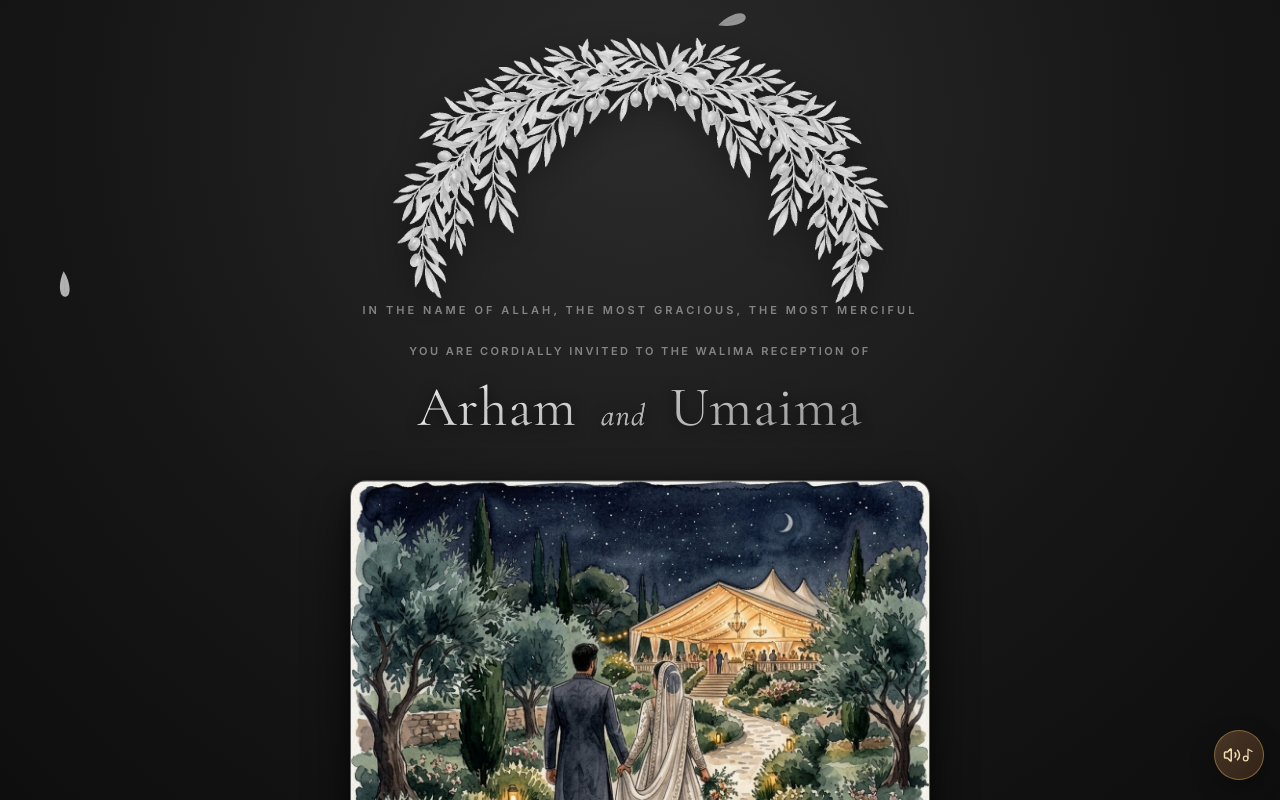
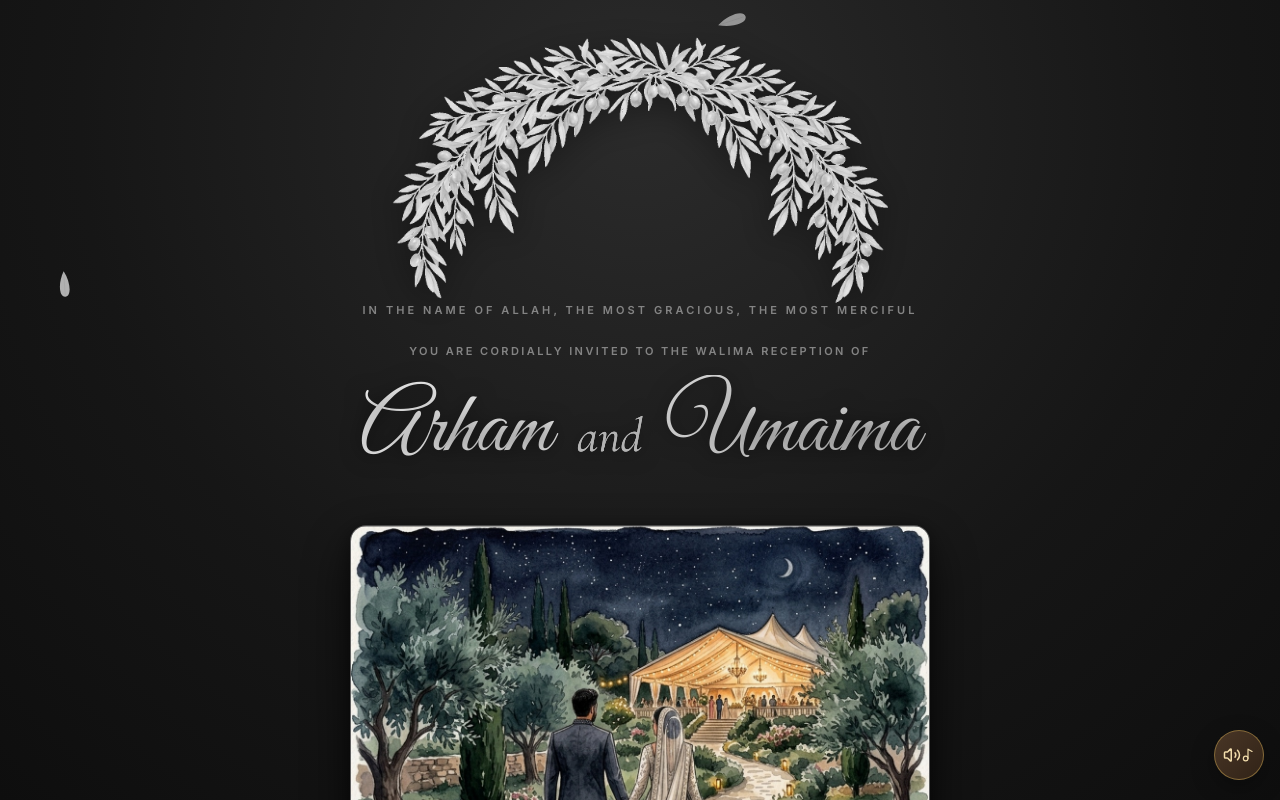
Before and after one commit to shaheersohail254-droid/weddinginvite, a Next.js app: page / in a window 1280 px wide. Both pictures are taken after a click on the button 640 px from the left and 400 px from the top of the page. Shown: the top 800 px of the page. Built offline with nearby package versions, Linux system fonts and the light colour scheme.

Commit message:
Updated website

```diff
--- a/src/app/globals.css
+++ b/src/app/globals.css
@@ -636,20 +636,23 @@ body {
   z-index: 1;
 }
 
-.hero h1,
 .text-section h2,
 .events h2,
 .countdown h2,
 .venue h2,
 .rsvp h2,
-.closing h2 {
-  max-width: 680px;
+.closing h2,
+.section-heading h2 {
+  max-width: 760px;
+  margin: 0 auto 16px !important;
+  text-align: center !important;
   font-family: 'Cormorant Garamond', serif !important;
   font-size: clamp(32px, 5.5vw, 56px) !important;
   color: #FFFFFF !important;
   letter-spacing: 0.02em !important;
   text-shadow: 0 2px 14px rgba(0, 0, 0, 0.7) !important;
   z-index: 2;
+  display: block !important;
 }
 
 .hero h1 {
@@ -746,8 +749,10 @@ body {
 .venue h2,
 .rsvp h2 {
   font-size: clamp(32px, 5.5vw, 52px);
-  margin: 0 0 16px;
+  margin: 0 auto 16px !important;
+  text-align: center !important;
   color: var(--cloud-veil);
+  display: block !important;
 }
 
 .body-copy {
@@ -763,8 +768,13 @@ body {
 }
 
 .section-heading {
-  text-align: center;
-  margin-bottom: 40px;
+  text-align: center !important;
+  margin: 0 auto 36px !important;
+  display: flex;
+  flex-direction: column;
+  align-items: center;
+  justify-content: center;
+  width: 100%;
 }
 
 .event-grid {
@@ -862,7 +872,10 @@ body {
 
 /* Countdown Section */
 .countdown {
-  text-align: center;
+  text-align: center !important;
+  display: flex;
+  flex-direction: column;
+  align-items: center;
   background: linear-gradient(135deg, #1E1E1E 0%, #0E0E0E 100%);
   color: #E0E0E0;
   max-width: none;
@@ -2601,15 +2614,18 @@ body {
 }
 
 .couple-script-heading {
-  font-family: 'Pinyon Script', cursive !important;
-  font-size: clamp(56px, 11vw, 92px) !important;
+  font-family: 'Great Vibes', 'Alex Brush', cursive !important;
+  font-size: clamp(52px, 10vw, 88px) !important;
   font-weight: 400 !important;
+  text-align: center !important;
+  margin: 10px auto 20px !important;
   background: linear-gradient(135deg, #FFFFFF 0%, #E0E0E0 45%, #B3B3B3 100%) !important;
   -webkit-background-clip: text !important;
   -webkit-text-fill-color: transparent !important;
-  line-height: 1.15 !important;
-  margin: 10px 0 20px !important;
+  line-height: 1.25 !important;
   text-shadow: 0 4px 15px rgba(0, 0, 0, 0.7);
+  display: block !important;
+  width: 100% !important;
 }
 
 .couple-script-heading span {
@@ -2619,6 +2635,8 @@ body {
   color: #B3B3B3 !important;
   margin: 0 10px;
   -webkit-text-fill-color: #B3B3B3 !important;
+  display: inline-block;
+  vertical-align: middle;
 }
 
 /* Olive Landscape Artwork Frame */
--- a/src/app/layout.tsx
+++ b/src/app/layout.tsx
@@ -2,6 +2,7 @@ import type { Metadata } from "next";
 import "./globals.css";
 
 export const metadata: Metadata = {
+  metadataBase: new URL("http://localhost:3000"),
   title: "Arham Zubair & Umaima Akhtar | Walima Reception Invitation",
   description:
     "Mr. & Mrs. Zubair Akhtar cordially invite you at the Walima Dinner Reception celebrating the marriage of Arham Zubair to Umaima Akhtar.",
@@ -38,7 +39,7 @@ export default function RootLayout({
         <link rel="preconnect" href="https://fonts.googleapis.com" />
         <link rel="preconnect" href="https://fonts.gstatic.com" crossOrigin="anonymous" />
         <link
-          href="https://fonts.googleapis.com/css2?family=Cinzel:wght@500;600;700;800&family=Pinyon+Script&family=Cormorant+Garamond:ital,wght@0,400;0,500;0,600;0,700;1,400;1,600&family=Inter:wght@300;400;500;600;700&family=Amiri:wght@400;700&display=swap"
+          href="https://fonts.googleapis.com/css2?family=Great+Vibes&family=Alex+Brush&family=Cinzel:wght@500;600;700;800&family=Pinyon+Script&family=Cormorant+Garamond:ital,wght@0,400;0,500;0,600;0,700;1,400;1,600&family=Inter:wght@300;400;500;600;700&family=Amiri:wght@400;700&display=swap"
           rel="stylesheet"
         />
       </head>
--- a/src/components/Closing.tsx
+++ b/src/components/Closing.tsx
@@ -4,9 +4,7 @@ export default function Closing() {
   return (
     <section className="closing section-frame">
       <p className="eyebrow">WITH LOVE &amp; GRATITUDE</p>
-      <h2 className="closing-title" style={{ marginBottom: "0px", color: "#FFFFFF" }}>
-        We look forward to celebrating with you
-      </h2>
+      <h2 style={{ marginBottom: "0px" }}>We look forward to celebrating with you</h2>
       <FloralDivider />
     </section>
   );
--- a/src/components/RSVP.tsx
+++ b/src/components/RSVP.tsx
@@ -16,7 +16,7 @@ export default function RSVP() {
       <div className="rsvp-card luxury-rsvp-card">
         <BotanicalCorners />
         <p className="eyebrow">YOUR PRESENCE IS OUR HONOUR</p>
-        <h2 className="rsvp-title">RSVP</h2>
+        <h2>RSVP</h2>
         <p className="rsvp-subtitle">Looking forward to welcoming you with warmth and joy.</p>
         <FloralDivider />
 
```
